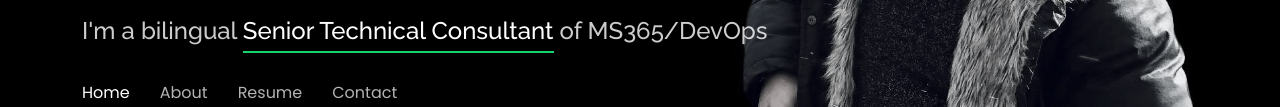
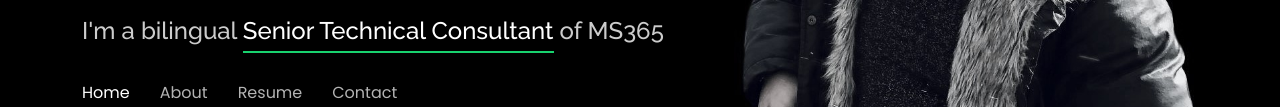
Before and after one commit to katvik001/WebDev, a plain HTML site: page index.html in a window 1280 px wide. Shown: the part 333-440 px from the top of the page. Drawn offline with nearby package versions, Linux system fonts and the light colour scheme.

Commit message:
Update index.html

```diff
--- a/index.html
+++ b/index.html
@@ -46,7 +46,7 @@
       <h1><a href="index.html">Vikash</a></h1>
       <!-- Uncomment below if you prefer to use an image logo -->
       <!-- <a href="index.html" class="mr-auto"><img src="assets/img/logo.png" alt="" class="img-fluid"></a> -->
-      <h2>I'm a bilingual <span>Senior Technical Consultant</span> of MS365/DevOps</h2>
+      <h2>I'm a bilingual <span>Senior Technical Consultant</span> of MS365</h2>
 
       <nav id="navbar" class="navbar">
         <ul>
```
